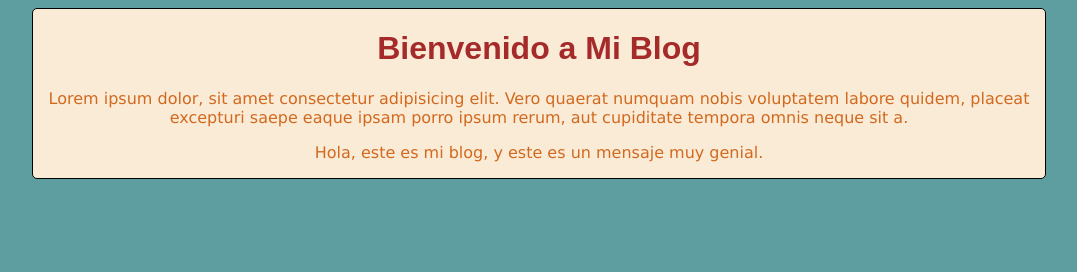
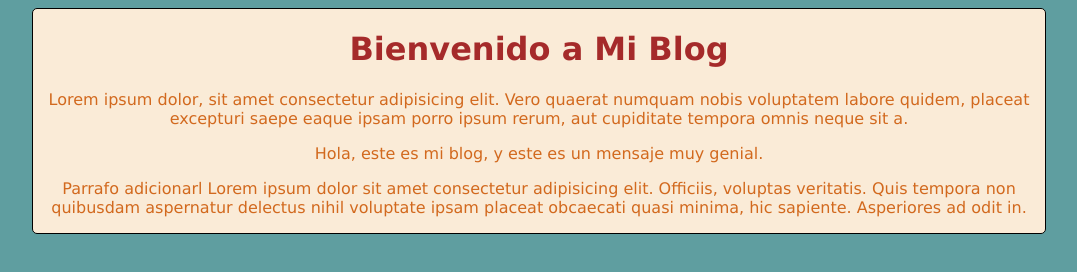
Before and after one commit to BreidysG/CursoGityGitHub, a plain HTML site: page index.html in a window 1280 px wide. Shown: the whole page, without its empty margins (101-1178 px from the left). Drawn offline with Linux system fonts and the light colour scheme.

Commit message:
Cambio de tipografia y parrafo nuevo

```diff
--- a/estilos.css
+++ b/estilos.css
@@ -1,5 +1,5 @@
 h1{
-    font-family: Arial, Helvetica, sans-serif;
+    font-family: Verdana, Geneva, Tahoma, sans-serif;
     color: brown;
 }
 
--- a/index.html
+++ b/index.html
@@ -15,6 +15,8 @@
    <p>
        Hola, este es mi blog, y este es un mensaje muy genial.
    </p>
+
+   <p>Parrafo adicionarl Lorem ipsum dolor sit amet consectetur adipisicing elit. Officiis, voluptas veritatis. Quis tempora non quibusdam aspernatur delectus nihil voluptate ipsam placeat obcaecati quasi minima, hic sapiente. Asperiores ad odit in.</p>
     </div>
 
 </body>
```
